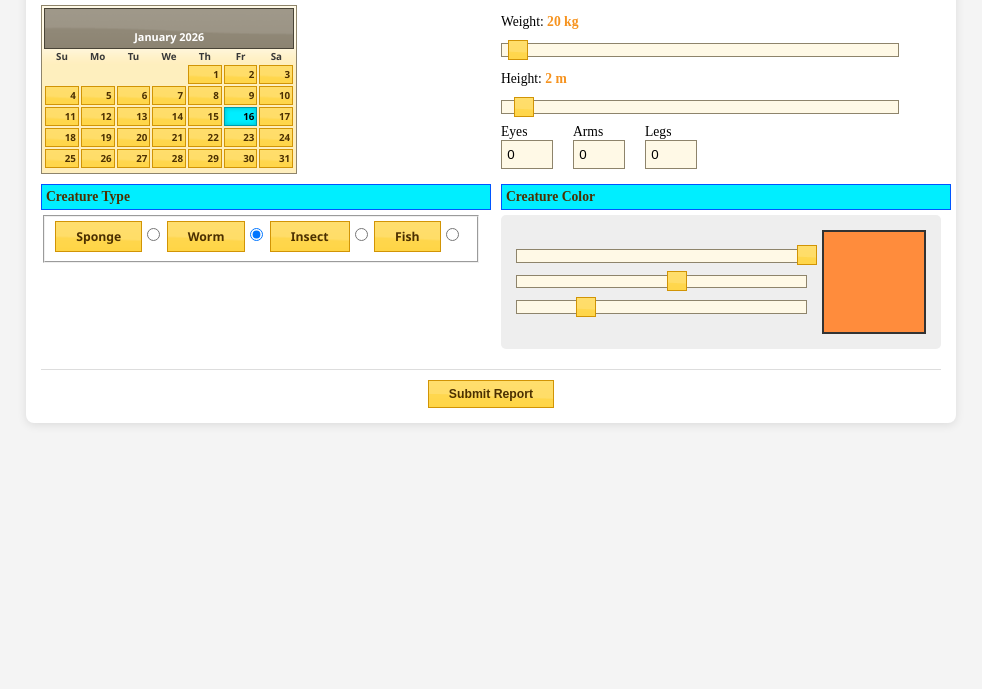
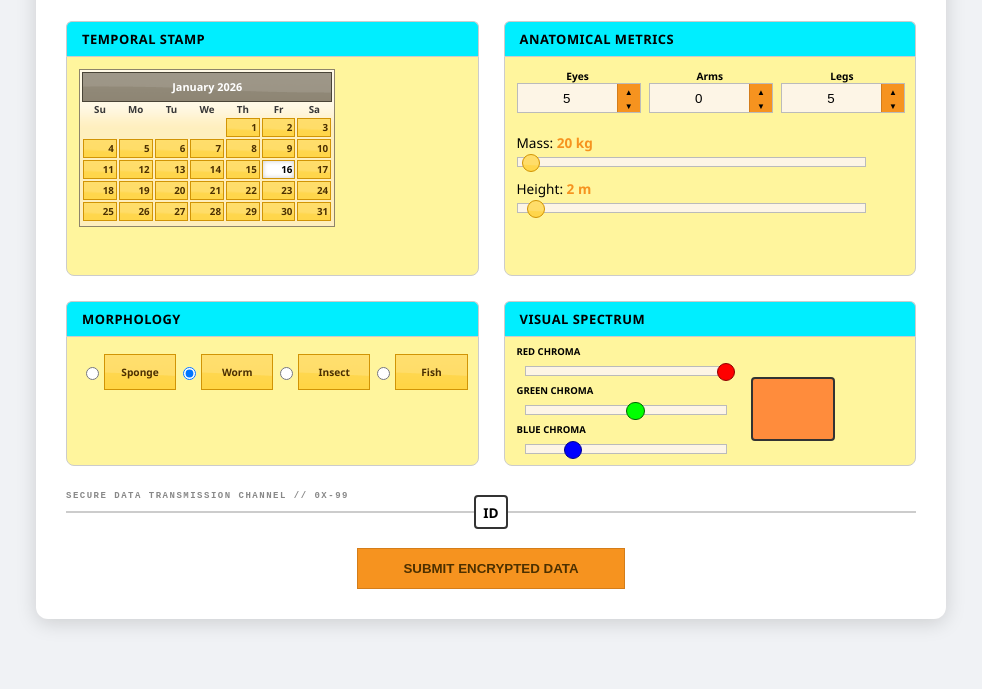
Before and after one commit to genericWorker/_aliensightinglog, a plain HTML site: page index.html in a window 1280 px wide. Shown: the part 111-800 px from the top of the page, without its empty margins (149-1131 px from the left). Drawn offline with nearby package versions, Linux system fonts and the light colour scheme; files whose address does not match are found by name.

Commit message:
Major revision

```diff
--- a/css/alien.css
+++ b/css/alien.css
@@ -1,73 +1,102 @@
-    /* Global UI Scaling to fit one screen */
-        body { font-size: 0.85em; background: #f4f4f4; margin: 10px; }
-        .container {
-            max-width: 900px; margin: 0 auto; background: #fff;
-            padding: 15px; border-radius: 8px; box-shadow: 0 2px 10px rgba(0,0,0,0.1);
+  /* --- Global UI --- */
+        body { font-size: 0.85em; background: #f0f2f5; margin: 20px; font-family: 'Segoe UI', Arial, sans-serif; }
+        .container { max-width: 850px; margin: 0 auto; background: #fff; padding: 30px; border-radius: 12px; box-shadow: 0 4px 20px rgba(0,0,0,0.15); }
+        header { display: flex; align-items: center; gap: 20px; margin-bottom: 25px; border-bottom: 2px solid #333; padding-bottom: 15px; }
+        h1 { font-size: 1.8em !important; flex-grow: 1; margin: 0 !important; text-align: center; letter-spacing: 1px; }
+
+        /* --- Grid & Columns --- */
+        .form-grid { display: flex; gap: 25px; }
+        .column { flex: 1; display: flex; flex-direction: column; gap: 25px; }
+
+        /* --- Headers & Yellow Boxes --- */
+        h3 {
+            background: #00eeff !important; padding: 8px 15px !important; margin: 0 !important;
+            border-radius: 6px 6px 0 0; font-size: 0.95em !important; color: #000;
+            border: 1px solid #ccc; border-bottom: none; box-sizing: border-box;
+            text-transform: uppercase; letter-spacing: 0.5px;
+        }
+        .yellow-box {
+            background: #fff59d !important; padding: 12px; border: 1px solid #ccc;
+            border-radius: 0 0 8px 8px; box-sizing: border-box;
+            height: 220px; position: relative; overflow: hidden;
+        }
+        .short-box { height: 130px !important; }
+
+        /* --- Morphology: ONE ROW --- */
+        #creatureType {
+            border: none !important;
+            display: flex !important;
+            width: 100%;
+            justify-content: flex-start;
+            gap: 2px;
+            padding: 0;
+            margin-top: 5px;
+        }
+        .ui-checkboxradio-label {
+            flex: 1;
+            display: flex !important;
+            align-items: center;
+            justify-content: center;
+            padding: 10px 2px !important;
+            font-size: 0.75em !important;
+            margin: 0 !important;
+            white-space: nowrap;
         }
 
-        header { display: flex; align-items: center; gap: 20px; margin-bottom: 10px; }
-        h1 { font-size: 1.5em !important; flex-grow: 1; margin: 0 !important; }
-        h3 { font-size: 1em !important; padding: 4px !important; margin: 10px 0 5px 0 !important; }
+        /* --- Color Picker: LITERAL COLORS --- */
+        .sliders-wrap { width: 180px; margin-top: -8px; }
+        .color-label { font-size: 0.7em; font-weight: bold; margin: 4px 0 2px 0; text-align: left; }
+        .ui-slider { background: #fdf5e6 !important; border: 1px solid #bbb !important; height: 8px !important; margin: 5px 0; }
+        .ui-slider-handle { border-radius: 50% !important; width: 1.1em !important; height: 1.1em !important; cursor: pointer !important; }
 
-        /* Two-Column Grid */
-        .form-grid { display: flex; gap: 20px; align-items: flex-start; }
-        .col-left { flex: 1; }
-        .col-right { flex: 1; }
+        #red .ui-slider-range { background: #ff0000 !important; }
+        #red .ui-slider-handle { background: #ff0000 !important; border: 1px solid #8b0000 !important; }
+        #green .ui-slider-range { background: #00ff00 !important; }
+        #green .ui-slider-handle { background: #00ff00 !important; border: 1px solid #006400 !important; }
+        #blue .ui-slider-range { background: #0000ff !important; }
+        #blue .ui-slider-handle { background: #0000ff !important; border: 1px solid #00008b !important; }
 
-        /* Datepicker Selection Fix */
-        .ui-datepicker { width: 100% !important; }
-        .ui-datepicker td .ui-state-active {
-            background: #00eeff !important;
-            border: 1px solid #0099aa !important;
-            color: #000 !important;
+        #swatch { position: absolute; right: 80px; top: 120px; width: 90px; height: 90px; border: 2px solid #333; border-radius: 4px; }
+
+        /* --- Technical Divider --- */
+        .thematic-divider {
+            position: relative; height: 2px; margin: 45px 0 35px 0; background: #ccc;
+            background-image: repeating-linear-gradient(90deg, #ccc, #ccc 49%, #f6931f 50%, #ccc 51%);
+            background-size: 40px 100%;
+        }
+        .thematic-divider::before {
+            content: "SECURE DATA TRANSMISSION CHANNEL // 0X-99";
+            position: absolute; top: -20px; left: 0; font-family: 'Courier New', monospace;
+            font-size: 9px; font-weight: bold; color: #888; letter-spacing: 1.5px;
+        }
+        .divider-marker {
+            position: absolute; top: 50%; left: 50%; transform: translate(-50%, -50%);
+            width: 30px; height: 30px; background: #fff; border: 2px solid #333;
+            border-radius: 4px; display: flex; align-items: center; justify-content: center; font-weight: bold;
         }
 
-        /* Stats & Spinners - Left Justified */
-        .stat-val { color: #f6931f; font-weight: bold; }
-        .spinner-group {
-            display: flex;
-            justify-content: flex-start !important;
-            gap: 20px !important;
-            margin: 10px 0 !important;
+        /* --- Spinners --- */
+        .spinner-group { display: flex; gap: 10px; margin-bottom: 15px; }
+        .spinner-group > div { flex: 1; font-size: 0.75em; text-align: center; font-weight: bold; }
+        .ui-spinner { display: inline-flex !important; width: 100%; height: 28px; border: 1px solid #bbb !important; background: #fdf5e6 !important; position: relative; overflow: hidden; }
+        .ui-spinner-input { width: calc(100% - 24px) !important; border: none !important; text-align: center; background: transparent !important; padding: 6px 0 !important; margin: 0 !important; }
+        .ui-spinner-button { width: 22px !important; height: 50% !important; right: 0 !important; background: #f6931f !important; border: none !important; position: absolute !important; display: flex !important; align-items: center; justify-content: center; border-left: 1px solid #d47d1a !important; }
+        .ui-spinner-up { top: 0 !important; border-bottom: 1px solid #d47d1a !important; }
+        .ui-spinner-down { bottom: 0 !important; }
+        .ui-spinner-up::after { content: "▲"; font-size: 8px; color: #000; }
+        .ui-spinner-down::after { content: "▼"; font-size: 8px; color: #000; }
+
+        /* --- Datepicker Styling --- */
+        .ui-datepicker-header { padding: 0 !important; height: 28px !important; display: flex; align-items: center; justify-content: center; }
+        .ui-datepicker-title { line-height: 28px !important; margin: 0 !important; text-align: center !important; width: 100%; font-weight: bold; }
+
+        /* --- Footer & Submit --- */
+        .footer { text-align: center; }
+        #submit-btn { padding: 12px 45px !important; background: #f6931f !important; border: 1px solid #d47d1a !important; font-weight: bold !important; text-transform: uppercase; cursor: pointer; }
+
+        /* --- Dialog Styling --- */
+        #results pre { background: #f4f4f4; padding: 10px; border-radius: 4px; overflow-x: auto; font-size: 0.9em; }
+        /* Hides the small [X] in the top right of the dialog */
+        .ui-dialog-titlebar-close {
+             display: none !important;
         }
-        .ui-spinner { width: 50px !important; }
-
-        /* COLOR SECTION - FORCING SWATCH ADJACENT */
-        .color-area {
-            display: flex !important;
-            flex-direction: row !important;
-            align-items: center !important;
-            gap: 15px !important;
-            background: #eee;
-            padding: 15px;
-            border-radius: 5px;
-            clear: both; /* Breaks any old floats */
-        }
-
-        .sliders-container {
-            flex: 1 !important;
-            display: block !important;
-        }
-
-        #red, #green, #blue {
-            margin: 12px 0 !important;
-            float: none !important; /* Removes float from original css */
-            width: auto !important;
-        }
-
-        #swatch {
-            width: 100px !important;
-            height: 100px !important;
-            margin: 0 !important; /* Removes the 350px margin from alien.css */
-            float: none !important; /* Removes float from alien.css */
-            flex-shrink: 0 !important;
-            border: 2px solid #333;
-            background-image: none !important;
-        }
-
-        /* Dialog & Buttons */
-        .ui-dialog-titlebar-close { display: none; } /* Hide header X */
-        .footer { text-align: center; margin-top: 20px; padding-top: 10px; border-top: 1px solid #ddd; }
-        #dialog-link { padding: 8px 30px; }
-        #results pre { font-size: 0.9em; background: #f9f9f9; padding: 10px; border: 1px inset #ccc; }
-        .ui-button { font-size: 0.9em !important; padding: 6px 20px !important; }
--- a/index.html
+++ b/index.html
@@ -1,80 +1,90 @@
 <!doctype html>
-<html lang="us">
+<html lang="en">
 <head>
     <meta charset="utf-8">
-    <title>Alien Sighting Form</title>
+    <title>Alien Sighting Form - Secure Portal</title>
     <link rel="stylesheet" href="css/jquery-ui.css">
-    <link rel="stylesheet" href="css/jquery-ui-custom.css">
     <link rel="stylesheet" href="css/alien.css">
-</head>
-<body>
+    <script src="external/jquery/jquery.js" defer></script>
+    <script src="js/jquery-ui.js" defer></script>
+    <script src="js/aliensitinglog.js" defer></script>
+    </head><body>
 
 <div class="container">
     <form id="alienForm">
         <header>
-            <img src="images/aliens.png" width="80" height="40">
-            <h1 class="ui-state-default ui-corner-all">Alien Sighting Form</h1>
+            <img src="images/aliens.png" width="80" height="40" alt="Logo">
+            <h1 class="ui-state-default ui-corner-all">UAP BIOMETRIC LOG</h1>
         </header>
 
         <div class="form-grid">
-            <div class="col-left">
-                <h3 class="ui-state-default ui-corner-all" style="background: #00eeff">Sighting Date</h3>
-                <div id="datepicker"></div>
-
-                <h3 class="ui-state-default ui-corner-all" style="background: #00eeff">Creature Type</h3>
+            <div class="column">
+                <section>
+                    <h3>Temporal Stamp</h3>
+                    <div class="yellow-box" id="datepicker"></div>
+                </section>
+                <section>
+                    <h3>Morphology</h3>
+                    <div class="yellow-box short-box">
                         <fieldset id="creatureType">
-                    <label for="sponge">Sponge</label><input type="radio" name="ct" id="sponge">
-                    <label for="worm">Worm</label><input type="radio" name="ct" id="worm" checked>
-                    <label for="insect">Insect</label><input type="radio" name="ct" id="insect">
-                    <label for="fish">Fish</label><input type="radio" name="ct" id="fish">
+                            <input type="radio" name="ct" id="sponge"><label for="sponge">Sponge</label>
+                            <input type="radio" name="ct" id="worm" checked><label for="worm">Worm</label>
+                            <input type="radio" name="ct" id="insect"><label for="insect">Insect</label>
+                            <input type="radio" name="ct" id="fish"><label for="fish">Fish</label>
                         </fieldset>
                     </div>
+                </section>
+            </div>
 
-            <div class="col-right">
-                <h3 class="ui-state-default ui-corner-all" style="background: #00eeff">Physical Characteristics</h3>
-
-                <p>Weight: <span id="w-label" class="stat-val">20 kg</span></p>
-                <div id="slider"></div>
-
-                <p>Height: <span id="h-label" class="stat-val">2 m</span></p>
-                <div id="slider2"></div>
-
+            <div class="column">
+                <section>
+                    <h3>Anatomical Metrics</h3>
+                    <div class="yellow-box">
                         <div class="spinner-group">
                             <div>Eyes<br><input id="spinnereyes" value="5"></div>
                             <div>Arms<br><input id="spinnerarms" value="0"></div>
                             <div>Legs<br><input id="spinnerlegs" value="5"></div>
                         </div>
+                        <div class="stat-item">
+                            <p style="margin:5px 0;">Mass: <span id="w-label" style="color:#f6931f; font-weight:bold;">20 kg</span></p>
+                            <div id="slider"></div>
+                        </div>
+                        <div class="stat-item">
+                            <p style="margin:12px 0 5px 0;">Height: <span id="h-label" style="color:#f6931f; font-weight:bold;">2 m</span></p>
+                            <div id="slider2"></div>
+                        </div>
+                    </div>
+                </section>
 
-                <h3 class="ui-state-default ui-corner-all" style="background: #00eeff">Creature Color</h3>
-                <div class="color-area">
-                    <div class="sliders-container">
-                        <div id="red"></div>
-                        <div id="green"></div>
-                        <div id="blue"></div>
+                <section>
+                    <h3>Visual Spectrum</h3>
+                    <div class="yellow-box short-box">
+                        <div class="sliders-wrap">
+                            <p class="color-label">RED CHROMA</p><div id="red"></div>
+                            <p class="color-label">GREEN CHROMA</p><div id="green"></div>
+                            <p class="color-label">BLUE CHROMA</p><div id="blue"></div>
                         </div>
-                    <div id="swatch" class="ui-widget-content ui-corner-all"></div>
+                        <div id="swatch"></div>
                     </div>
+                </section>
             </div>
         </div>
 
+        <div class="thematic-divider"><div class="divider-marker">ID</div></div>
+
         <div class="footer">
-            <button id="dialog-link" class="ui-button ui-corner-all">Submit Report</button>
+            <button id="submit-btn" type="button" class="ui-button ui-corner-all">SUBMIT ENCRYPTED DATA</button>
         </div>
     </form>
 </div>
 
-<div id="dialog" title="Report Submitted">
-   <header>
-            <h3 class="ui-state-default ui-corner-all">Summary Data</h3>
-
-        </header>
-       <img src="images/aliens.png" width="80" height="40">
+<div id="dialog" title="Transmission Preview">
     <div id="results"></div>
 </div>
 
 <script src="external/jquery/jquery.js"></script>
 <script src="js/jquery-ui.js"></script>
-<script src="js/aliensitinglog.js">
-</script>
+<script src="js/main.js"></script>
+
 </body>
 </html>
--- a/js/aliensitinglog.js
+++ b/js/aliensitinglog.js
@@ -1,20 +1,29 @@
 $(function() {
     // 1. INITIALIZE WIDGETS
     $("#datepicker").datepicker({ inline: true });
+
+    // Initialize radio buttons
     $("input[type='radio']").checkboxradio({ icon: false });
-    $("#spinnereyes, #spinnerarms, #spinnerlegs").spinner({ min: 0 }).spinner("value", 0);
 
+    // Initialize Spinners
+    $("#spinnereyes, #spinnerarms, #spinnerlegs").spinner({ min: 0 });
+
+    // Initialize Weight Slider
     $("#slider").slider({
-        range: "max", min: 1, max: 500, value: 20,
+        range: "min",
+        min: 1,
+        max: 500,
+        value: 20,
         slide: function(event, ui) { $("#w-label").text(ui.value + " kg"); }
     });
+
+    // Initialize Height Slider
     $("#slider2").slider({
-        range: "max", min: 1, max: 20, value: 2,
+        range: "min",
+        min: 1,
+        max: 20,
+        value: 2,
         slide: function(event, ui) { $("#h-label").text(ui.value + " m"); }
-    });
-    $("#creatureType").controlgroup();
-    $( "input[type='radio']" ).checkboxradio({
-    icon: false
     });
 
     // 2. COLOR SWATCH LOGIC
@@ -26,21 +35,27 @@ $(function() {
     }
 
     $("#red, #green, #blue").slider({
-        orientation: "horizontal", range: "min", max: 255,
-        slide: refreshSwatch, change: refreshSwatch
+        orientation: "horizontal",
+        range: "min",
+        max: 255,
+        slide: refreshSwatch,
+        change: refreshSwatch
     });
 
+    // Set Default Swatch Colors
     $("#red").slider("value", 255);
     $("#green").slider("value", 140);
     $("#blue").slider("value", 60);
 
-    // 3. DIALOG INITIALIZATION
+    // 3. DIALOG INITIALIZATION (If you add <div id="dialog"></div> to your HTML)
+    if ($("#dialog").length) {
         $("#dialog").dialog({
             autoOpen: false,
             modal: true,
             width: 450,
             buttons: { "Close": function() { $(this).dialog("close"); } }
         });
+    }
 
     // 4. GOOGLE SHEETS SUBMISSION FUNCTION
     function sendToGoogleSheets(data) {
@@ -48,23 +63,27 @@ $(function() {
 
         fetch(scriptURL, {
             method: 'POST',
-            mode: 'no-cors', // Critical for local and GitHub Pages testing
+            mode: 'no-cors',
             cache: 'no-cache',
             headers: { 'Content-Type': 'application/json' },
             body: JSON.stringify(data)
         })
         .then(() => {
-            console.log("Data sent to Google Sheets successfully!");
+            console.log("Data sent successfully!");
+            // Use a simple alert if #results doesn't exist in HTML
+            if ($("#results").length) {
                 $("#results").append("<p style='color:green; font-weight:bold;'>✔ Sent to Google Sheet</p>");
+            } else {
+                alert("Data Sent to Secure Archives");
+            }
         })
         .catch(error => {
             console.error('Error!', error.message);
-            $("#results").append("<p style='color:red;'>✘ Submission Error</p>");
         });
     }
 
-    // 5. CLICK HANDLER
-    $("#dialog-link").click(function(event) {
+    // 5. CLICK HANDLER (Unified with HTML ID #submit-btn)
+    $("#submit-btn").click(function(event) {
         event.preventDefault();
 
         const dateObj = $("#datepicker").datepicker("getDate");
@@ -72,7 +91,7 @@ $(function() {
         // Construct the JSON object
         const siteReport = {
             date: dateObj ? $.datepicker.formatDate("yy-mm-dd", dateObj) : "None",
-            type: $("input[name='ct']:checked").attr('id') || "None", // Ensure radio 'name' matches HTML
+            type: $("input[name='ct']:checked").attr('id') || "None",
             weight: $("#slider").slider("value"),
             height: $("#slider2").slider("value"),
             color: $("#swatch").css("background-color"),
@@ -81,9 +100,13 @@ $(function() {
             legs: $("#spinnerlegs").spinner("value"),
         };
 
-        // Display preview in Dialog
+        console.log("Submitting:", siteReport);
+
+        // Open Dialog if it exists
+        if ($("#dialog").length) {
             $("#results").html("<pre>" + JSON.stringify(siteReport, null, 2) + "</pre>");
             $("#dialog").dialog("open");
+        }
 
         // Send to Google
         sendToGoogleSheets(siteReport);
--- /dev/null
+++ b/js/webAppData.txt
@@ -0,0 +1,2 @@
+DeploymentId  AKfycbxeXHgGmJFbeqBofMnz2mI7mV_xaULZeY8jzZdkdg1Z9DYOMISSif9BjLCY0Wf1XmbR
+WebAppUrl https://script.google.com/macros/s/AKfycbxeXHgGmJFbeqBofMnz2mI7mV_xaULZeY8jzZdkdg1Z9DYOMISSif9BjLCY0Wf1XmbR/exec
```
Lines whose indentation alone changed are shown as unchanged.
